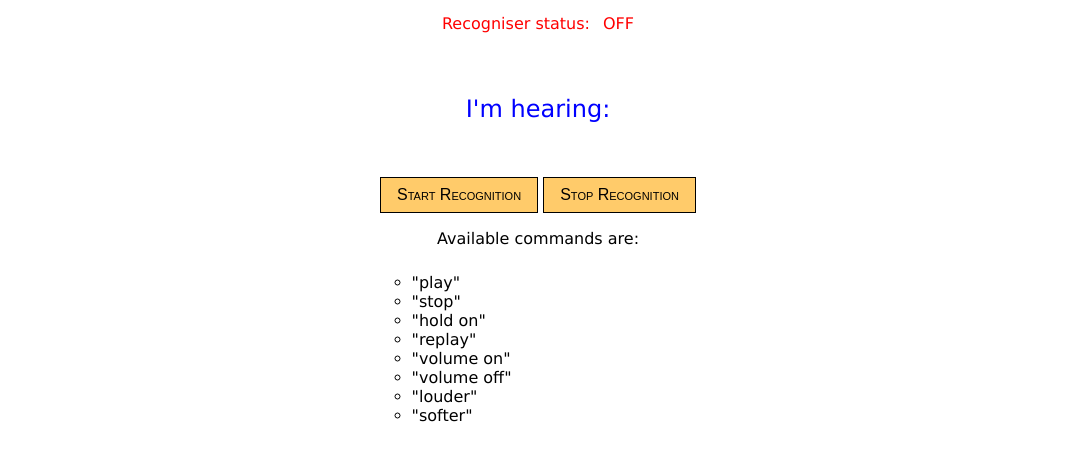
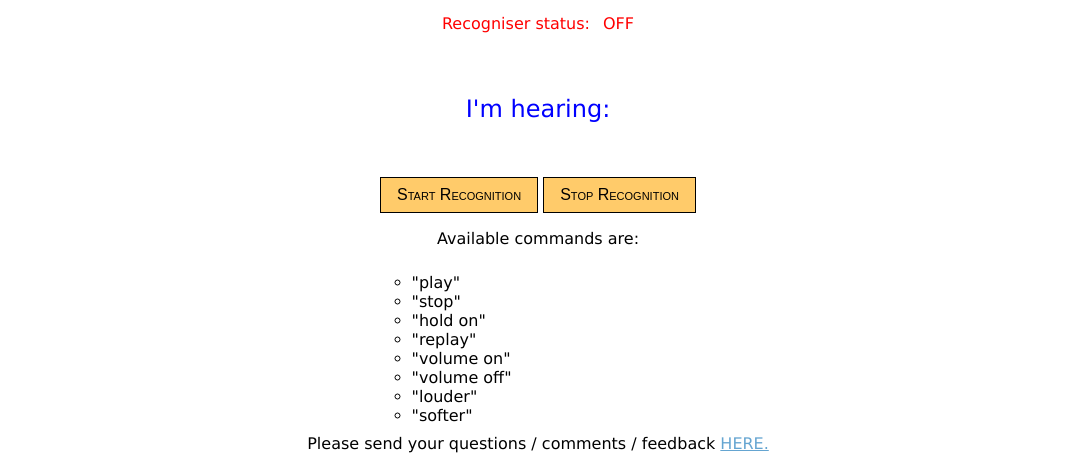
Before and after one commit to minsukchang/voicevideodemo, a plain HTML site: page index.html in a window 1280 px wide. Shown: the part 588-1049 px from the top of the page, without its empty margins (102-1176 px from the left). Drawn offline with Linux system fonts and the light colour scheme.

Commit message:
added google forms for feedback

```diff
--- a/index.html
+++ b/index.html
@@ -31,6 +31,9 @@
 			<li id="vidVolInc">"louder"</li>
 			<li id="vidVolDec">"softer"</li>
 		</ul>
+
+		<div>Please send your questions / comments / feedback <a href ="https://goo.gl/forms/rLvn9cKdDDgB9IiH2"> HERE. </a></div>
+
 		<!-- <div><a href="todo.html">pipeline and todo</a></div> -->
 	</main>
 	<script src="js/video-speech.js" defer></script>
```
